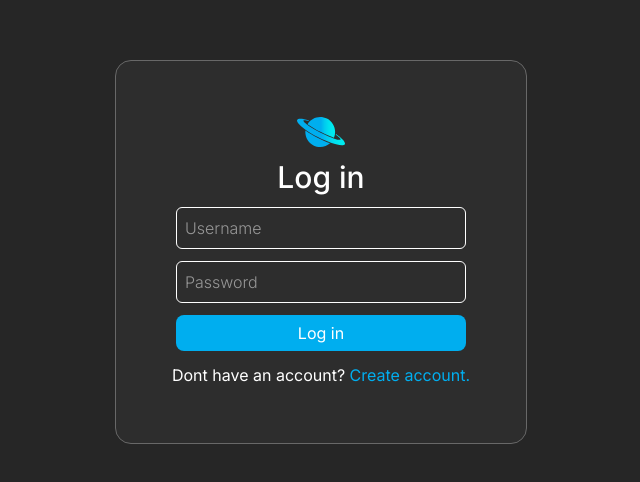
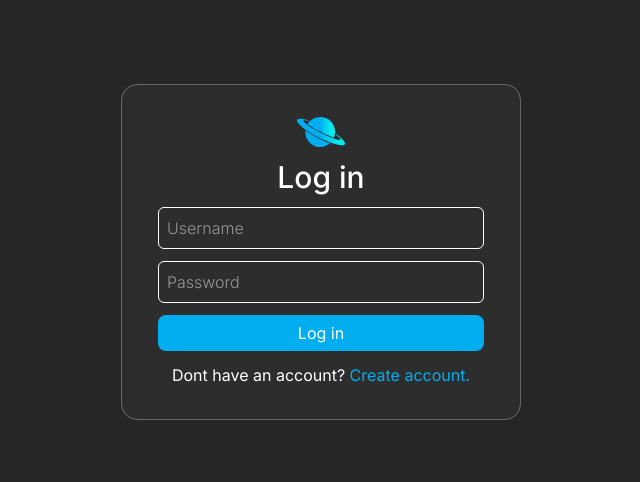
Before and after one commit to jahaa023/invis, a React (Vite) app in the folder invis-app/frontend/: page /login in a window 1280 px wide. Shown: the part 148-630 px from the top of the page, without its empty margins (319-959 px from the left). Built offline with nearby package versions, Linux system fonts and the light colour scheme; no server answers.

Commit message:
small changes

```diff
--- a/invis-app/frontend/src/pages/LoginPage.tsx
+++ b/invis-app/frontend/src/pages/LoginPage.tsx
@@ -53,7 +53,7 @@ export default function LoginPage() {
 
     return (
         <div className="w-screen h-screen flex justify-center items-center">
-            <form className="w-fit h-fit p-14 bg-bg-black-lighter border-black-lighter-border border-[1px] rounded-2xl flex flex-col items-center gap-3 text-center max-h-[80vh] overflow-y-scroll" onSubmit={handleSubmit}>
+            <form className="w-100 h-fit p-8 bg-bg-black-lighter border-black-lighter-border border-[1px] rounded-2xl flex flex-col items-center gap-3 text-center max-h-[80vh] overflow-y-scroll" onSubmit={handleSubmit}>
                 <img src="/favicon.svg" alt="Invis Planet Logo" className="w-12 cursor-pointer" onClick={homeRedirect} />
                 {error && <p className="text-warning-red">{error}</p>}
                 <h1 className="font-medium text-3xl">Log in</h1>
--- a/invis-app/frontend/src/pages/RegisterPage.tsx
+++ b/invis-app/frontend/src/pages/RegisterPage.tsx
@@ -59,7 +59,6 @@ export default function RegisterPage() {
                     ascii: response_json.ascii,
                     taken: response_json.taken
                 });
-                console.log(usernameValidation)
             } else {
                 setUsernameValidationError(true)
             }
```
